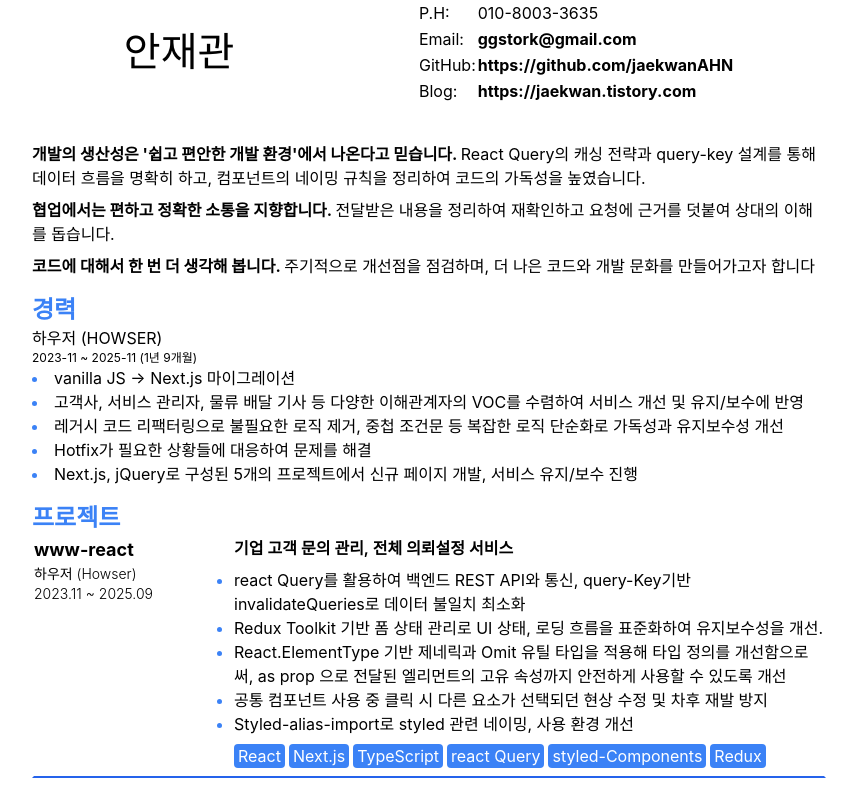
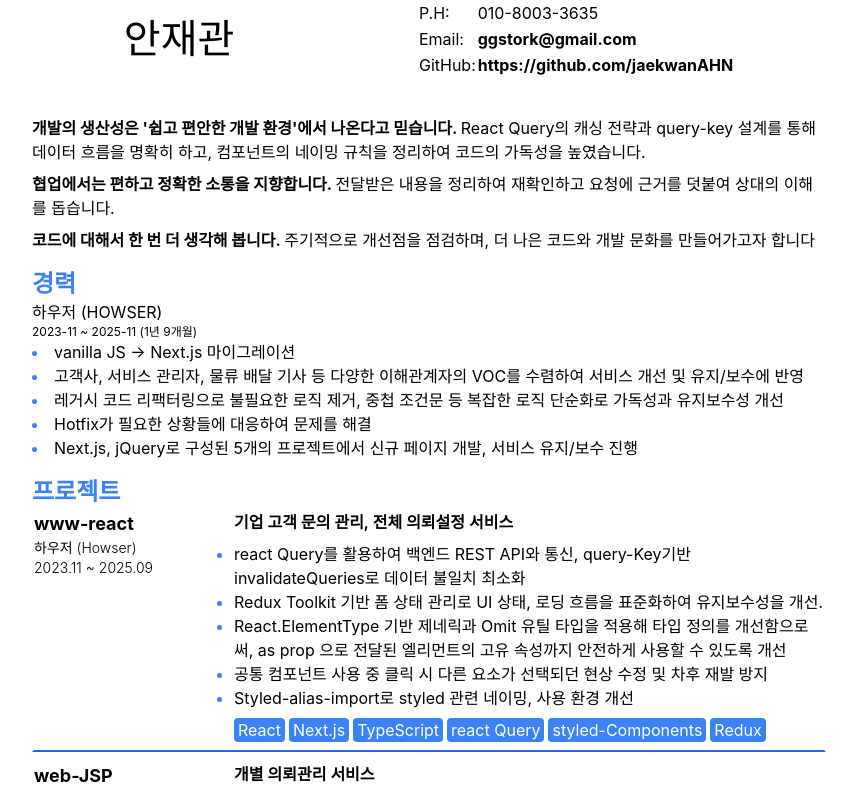
Before and after one commit to jaekwanAHN/resume, a Next.js app: page / in a window 1280 px wide. Shown: the top 790 px of the page, without its empty margins (211-1068 px from the left). Built offline with nearby package versions, Linux system fonts and the light colour scheme; a web font is replaced by a local one.

Commit message:
블로그 임시제거

```diff
--- a/src/components/Header/Contact.tsx
+++ b/src/components/Header/Contact.tsx
@@ -33,12 +33,12 @@ const Contact = ({ phoneNumber, eMail, github, blog }: ContactProps) => {
           </td>
         </tr>
         <tr>
-          <td>Blog: </td>
+          {/* <td>Blog: </td>
           <td>
             <Link href={blog}>
               <b>{blog}</b>
             </Link>
-          </td>
+          </td> */}
         </tr>
       </tbody>
     </table>
```
